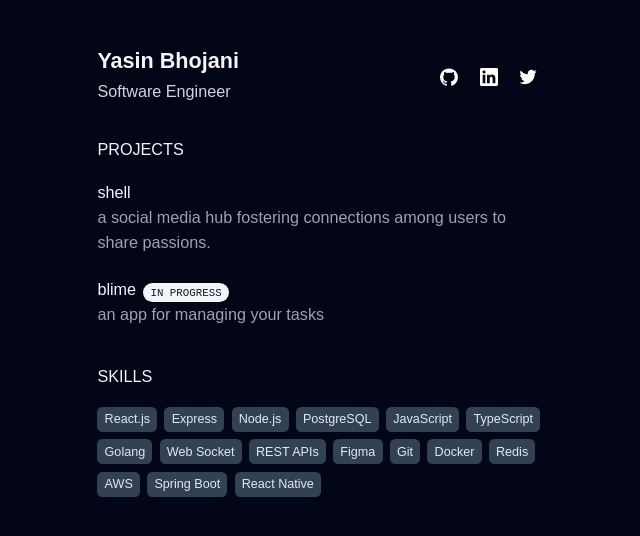
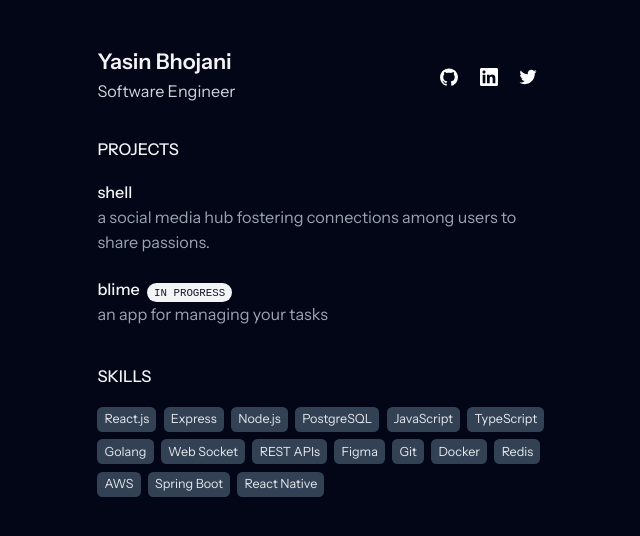
Before and after one commit to Sakinaa72/sakina, a React (Vite) app: page / in a window 1280 px wide. Shown: the top 536 px of the page, without its empty margins (319-959 px from the left). Built offline with nearby package versions, Linux system fonts and the light colour scheme.

Commit message:
added comma

```diff
--- a/src/index.css
+++ b/src/index.css
@@ -5,7 +5,7 @@
 :root {
   --primary: #2563eb;
 
-  font-family: "Instrument Sans, Inter", sans-serif;
+  font-family: "Instrument Sans", "Inter", sans-serif;
   line-height: 1.5;
   font-weight: 400;
   font-size: 0.9rem;
--- a/tailwind.config.js
+++ b/tailwind.config.js
@@ -4,7 +4,7 @@ export default {
   theme: {
     extend: {},
     fontFamily: {
-      sans: ["Instrument Sans, Inter", "SF Pro Display"],
+      sans: ["Instrument Sans", "Inter", "SF Pro Display"],
       mono: ["Roboto Mono", "SF Mono", "Hack", "monospace"],
     },
   },
```
